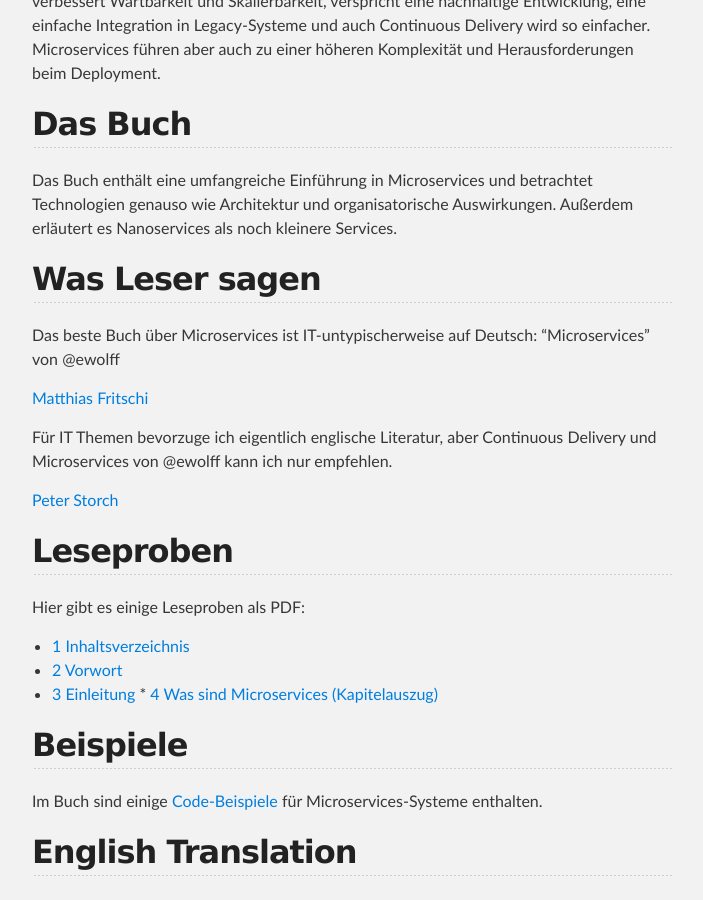
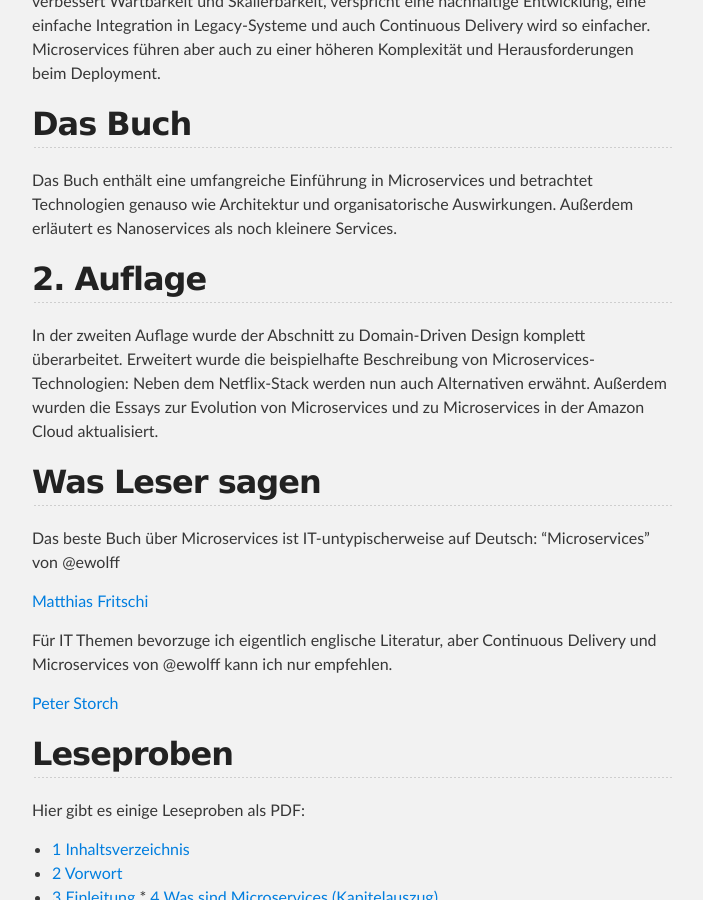
Before and after one commit to ewolff/microservices-buch.de, a Jekyll site: the page built from index.md, in a window 1280 px wide and 900 px high, scrolled down 843 px. Shown: the whole window, without its empty margins (288-991 px from the left). Built offline with Jekyll 4.4.1, drawn with Linux system fonts in a browser that asks for light colours.

Commit message:
Update auf 2. Auflage

```diff
--- a/index.md
+++ b/index.md
@@ -23,6 +23,15 @@ Das Buch enthält eine umfangreiche Einführung in Microservices
 und betrachtet Technologien genauso wie Architektur und
 organisatorische Auswirkungen. Außerdem erläutert es
 Nanoservices als noch kleinere Services.
+
+## 2. Auflage
+
+In der zweiten Auflage wurde der Abschnitt zu Domain-Driven Design
+komplett überarbeitet. Erweitert wurde die beispielhafte Beschreibung
+von Microservices-Technologien: Neben dem Netflix-Stack werden nun
+auch Alternativen erwähnt. Außerdem wurden die Essays zur Evolution
+von Microservices und zu Microservices in der Amazon Cloud
+aktualisiert.
 
 ## Was Leser sagen
 
```
Also changed, not shown: errata.md (+6 -0 lines), kaufen.md (+5 -4 lines), klappentext.md (+7 -0 lines), links.md (+1 -1 lines), images/book.png, 4 other files.
